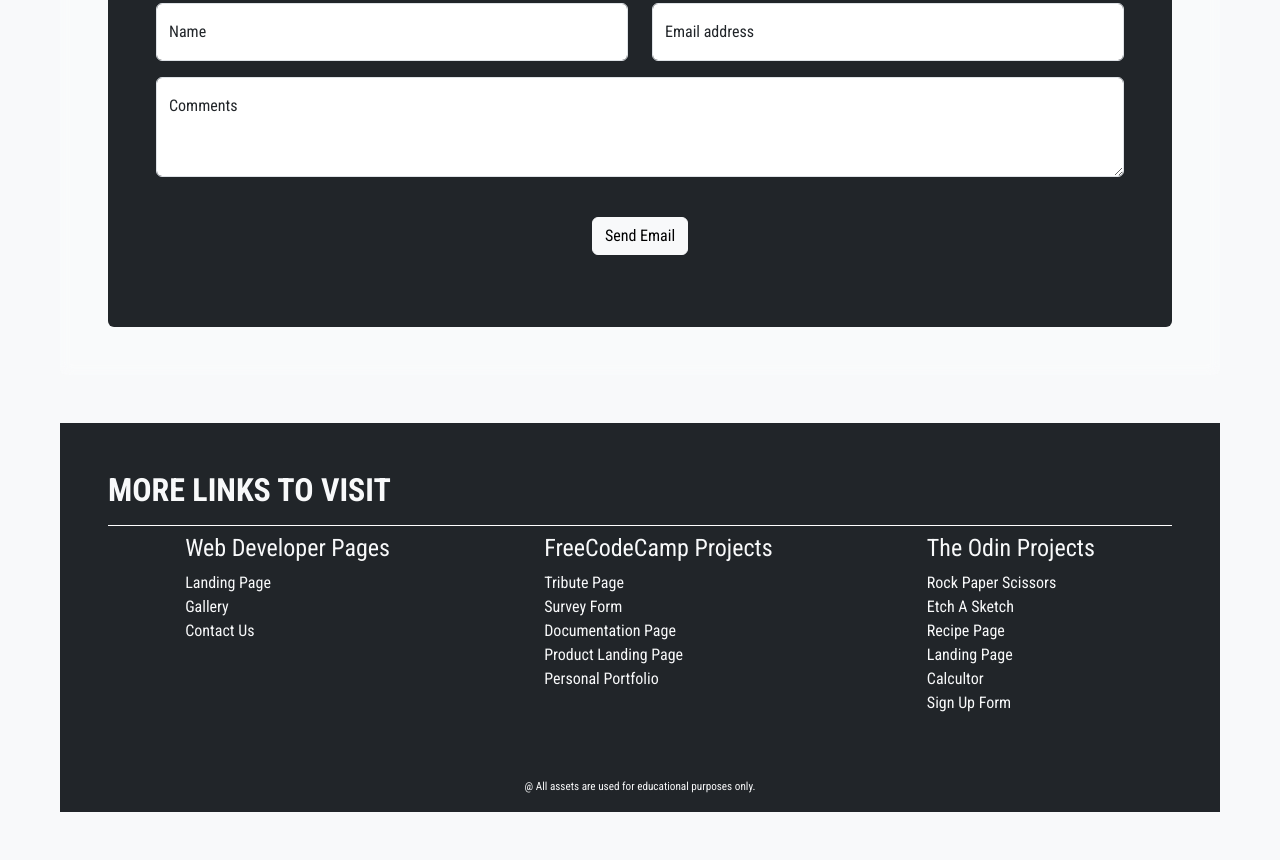
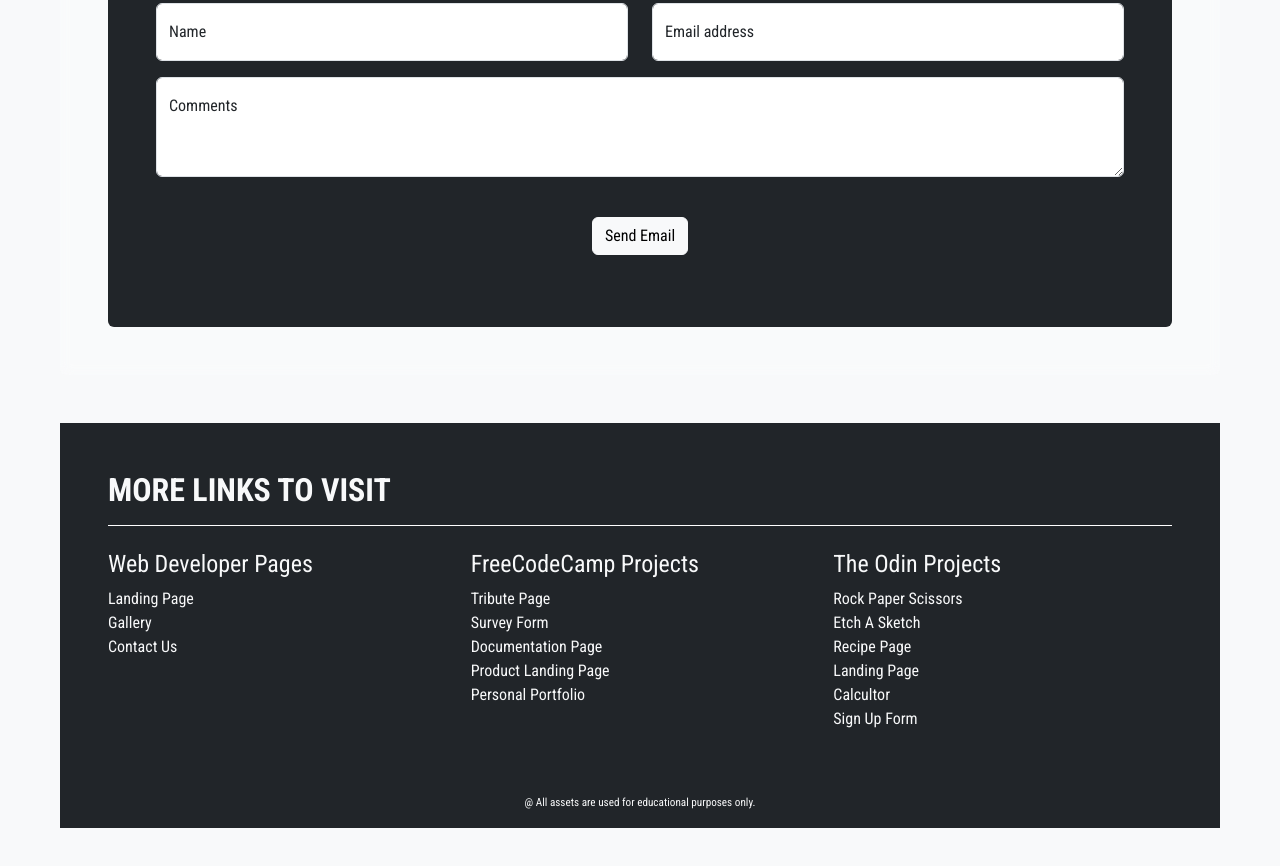
Before and after one commit to jdsuplito/suplito-capstone-1, a plain HTML site: page index.html in a window 1280 px wide. Shown: the part 2667-3533 px from the top of the page. Drawn offline with nearby package versions, Linux system fonts and the light colour scheme.

Commit message:
Update footer

```diff
--- a/index.html
+++ b/index.html
@@ -282,14 +282,14 @@
 			<div data-aos="fade-up"
 			data-aos-anchor-placement="top-bottom" class="bg-dark text-light p-md-5 pb-md-0 css-footer">
 				<h3 class="css-footer-title border-bottom border-white pb-3">More Links To Visit</h3>
-				<div class="d-flex justify-content-around align-items-center pb-md-5">
-					<div class="d-flex flex-column css-foot align-self-start">
+				<div class="d-flex row justify-content-around align-items-center pb-md-5">
+					<div class="d-flex col-lg-4 col-sm-12 flex-column css-foot align-self-start mt-3">
 						<h4>Web Developer Pages</h4>
 						<a class="text-light text-decoration-none link-secondary" href="#landing-page">Landing Page</a>
 						<a class="text-light text-decoration-none link-secondary" href="#gallery">Gallery</a>
 						<a class="text-light text-decoration-none link-secondary" href="#contact">Contact Us</a>
 					</div>
-					<div class="d-flex flex-column css-foot align-self-start">
+					<div class="d-flex col-lg-4 col-sm-12 flex-column css-foot align-self-start mt-3">
 						<h4>FreeCodeCamp Projects</h4>
 						<a class="text-light text-decoration-none link-secondary" href="https://jdsuplito.github.io/FCC-Tribute-Page/">Tribute Page</a>
 						<a class="text-light text-decoration-none link-secondary" href="https://jdsuplito.github.io/FCC-Survey-Form/">Survey Form</a>
@@ -297,7 +297,7 @@
 						<a class="text-light text-decoration-none link-secondary" href="https://jdsuplito.github.io/FCC-Product-Landing-Page/">Product Landing Page</a>
 						<a class="text-light text-decoration-none link-secondary" href="https://jdsuplito.github.io/FCC-Personal-Portfolio-Webpage/">Personal Portfolio</a>
 					</div>
-					<div class="d-flex flex-column css-foot align-self-start">
+					<div class="d-flex col-lg-4 col-sm-12 flex-column css-foot align-self-start mt-3">
 						<h4>The Odin Projects</h4>
 						<a class="text-light text-decoration-none link-secondary" href="https://jdsuplito.github.io/TOP-Rock-Paper-Scissors/">Rock Paper Scissors</a>
 						<a class="text-light text-decoration-none link-secondary" href="https://jdsuplito.github.io/TOP-Etch-A-Sketch/">Etch A Sketch</a>
```
